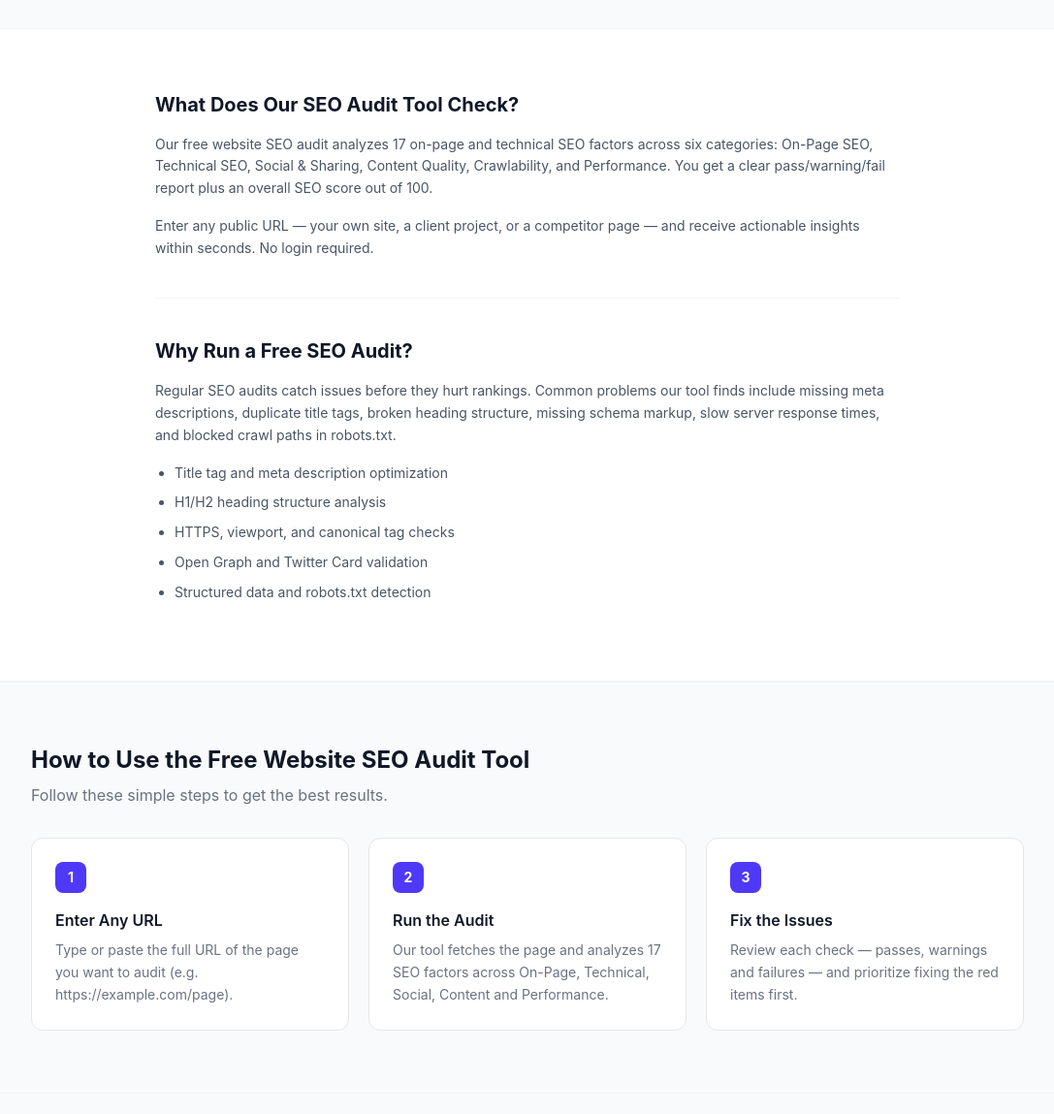
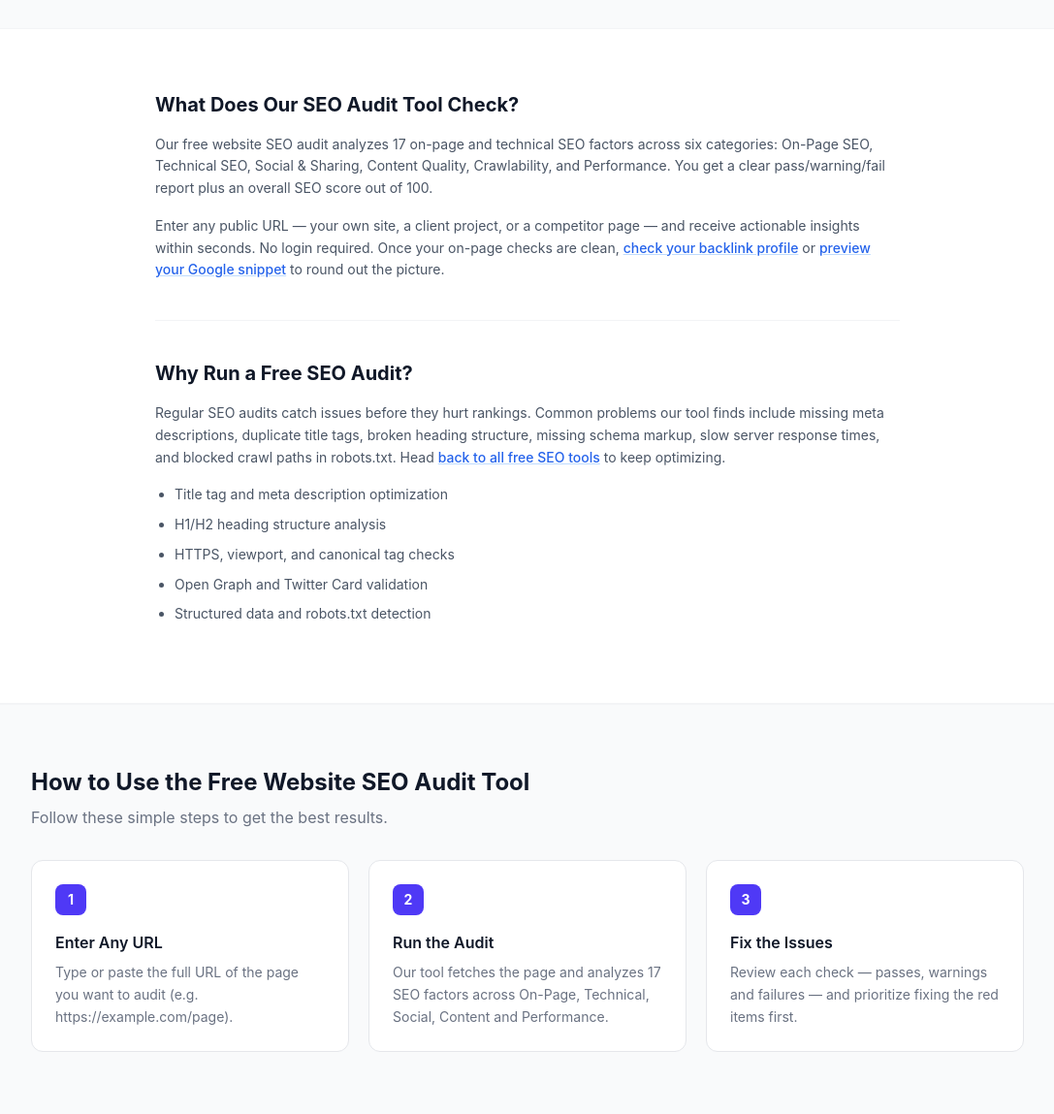
Before and after one commit to haider88ali/rankforge-io, a Laravel app: page /seo-audit-tool in a window 1280 px wide. Shown: the part 573-1722 px from the top of the page at 97% size, without its empty margins (96-1183 px from the left). Run offline with Laravel 12, Linux system fonts and the light colour scheme; style sheets or scripts are compiled from the project's sources.

Commit message:
Add internal links across tool pages for topical authority
Switches tool-page.blade.php's seoContent paragraph output from
escaped ({{ }}) to raw ({!! !!}) so contextual <a href> links can
render, adds a .seo-body link style, and inserts the anchor-text
links from the internal linking plan into each of the 10 tool pages
plus the homepage (hub -> cluster leads, and within-cluster links).

Also fixes two literal <head>/</body> strings in schema-markup.blade.php
that would have rendered as real HTML tags under the new raw output.

Co-Authored-By: Claude Sonnet 5 <noreply@anthropic.com>
Claude-Session: https://claude.ai/code/session_019aY49KrD4iUQe2q2DLgKph

```diff
--- a/resources/css/app.css
+++ b/resources/css/app.css
@@ -3,3 +3,15 @@
 @theme {
     --font-sans: 'Inter', ui-sans-serif, system-ui, sans-serif;
 }
+
+/* Contextual internal links inside SEO body copy (tool-page seoContent) */
+.seo-body a {
+    color: #2563eb;
+    text-decoration: underline;
+    text-decoration-color: #bfdbfe;
+    font-weight: 500;
+}
+
+.seo-body a:hover {
+    text-decoration-color: #2563eb;
+}
--- a/resources/views/components/tool-page.blade.php
+++ b/resources/views/components/tool-page.blade.php
@@ -102,12 +102,12 @@
 {{-- SEO content --}}
 @if (!empty($seoContent))
     <section class="bg-white border-y border-gray-100 py-16 px-4">
-        <div class="max-w-3xl mx-auto">
+        <div class="max-w-3xl mx-auto seo-body">
             @foreach ($seoContent as $i => $block)
                 <article class="{{ $i > 0 ? 'mt-10 pt-10 border-t border-gray-100' : '' }}">
                     <h2 class="text-xl font-bold text-gray-900 mb-4">{{ $block['heading'] }}</h2>
                     @foreach ($block['paragraphs'] ?? [] as $p)
-                        <p class="text-sm text-gray-600 leading-relaxed mb-4">{{ $p }}</p>
+                        <p class="text-sm text-gray-600 leading-relaxed mb-4">{!! $p !!}</p>
                     @endforeach
                     @if (!empty($block['list']))
                         <ul class="text-sm text-gray-600 leading-relaxed space-y-2 list-disc pl-5 mb-4">
--- a/resources/views/pages/home.blade.php
+++ b/resources/views/pages/home.blade.php
@@ -115,13 +115,13 @@
 
     {{-- SEO content --}}
     <section class="bg-white border-t border-gray-200 py-20 px-4">
-        <div class="max-w-3xl mx-auto">
+        <div class="max-w-3xl mx-auto seo-body">
             <h2 class="text-2xl font-bold text-gray-900 mb-4">Free SEO Tools & SEO Kit for Every Marketer</h2>
             <p class="text-sm text-gray-600 leading-relaxed mb-4">
-                SeoKitHub is a free online SEO toolkit with 10 professional-grade tools — no account, no credit card, no limits. Whether you need a backlink checker, website SEO audit, schema markup generator, XML sitemap builder, or SERP preview tool, everything runs instantly in your browser or via lightweight server-side analysis.
+                SeoKitHub is a free online SEO toolkit with 10 professional-grade tools — no account, no credit card, no limits. Whether you need a <a href="/backlink-checker">backlink checker</a>, <a href="/seo-audit-tool">run a free SEO audit</a>, a schema markup generator, an XML sitemap builder, or a SERP preview tool, everything runs instantly in your browser or via lightweight server-side analysis.
             </p>
             <p class="text-sm text-gray-600 leading-relaxed mb-4">
-                Our SEO tools help marketers, bloggers, agencies, and developers optimize websites for Google search. Use the free backlink checker to search and analyze inbound links, run a full SEO audit to find on-page issues, generate JSON-LD structured data for rich results, and create robots.txt and sitemap.xml files to improve crawlability.
+                Our SEO tools help marketers, bloggers, agencies, and developers optimize websites for Google search. Use the free backlink checker to search and analyze inbound links, run a full SEO audit to find on-page issues, <a href="/schema-markup-generator">generate JSON-LD schema markup</a> for rich results, and create robots.txt and sitemap.xml files to improve crawlability. You can also <a href="/keyword-density-checker">check your keyword density</a> to avoid over-optimization, or <a href="/json-formatter">format and validate JSON</a> before dropping it into your structured data.
             </p>
             <h3 class="text-lg font-bold text-gray-900 mb-3 mt-8">Why Choose SeoKitHub?</h3>
             <ul class="text-sm text-gray-600 leading-relaxed space-y-2 list-disc pl-5">
--- a/resources/views/pages/tools/backlink-checker.blade.php
+++ b/resources/views/pages/tools/backlink-checker.blade.php
@@ -28,7 +28,7 @@
                 'SeoKitHub\'s free backlink checker lets you analyze any domain instantly. Enter a website URL and we check critical SEO health signals — SSL/HTTPS, robots.txt, XML sitemap, meta tags, and indexed page count — then point you to trusted free sources for full backlink data.',
             ]],
             ['heading' => 'Why Check Backlinks for SEO?', 'paragraphs' => [
-                'Monitoring backlinks helps you understand your link profile, spot toxic links, track competitor strategies, and find new link-building opportunities. Whether you run a blog, e-commerce store, or agency client site, regular backlink checks should be part of your SEO workflow.',
+                'Monitoring backlinks helps you understand your link profile, spot toxic links, track competitor strategies, and find new link-building opportunities. Whether you run a blog, e-commerce store, or agency client site, regular backlink checks should be part of your SEO workflow. Pair it with a <a href=\'/seo-audit-tool\'>full technical SEO audit</a> or <a href=\'/serp-preview-tool\'>see how your listing looks in search</a> for the complete health picture.',
             ], 'list' => [
                 'Discover who links to your website and your competitors',
                 'Verify domain health signals that affect crawlability and rankings',
--- a/resources/views/pages/tools/image-compressor.blade.php
+++ b/resources/views/pages/tools/image-compressor.blade.php
@@ -25,7 +25,7 @@
         :seoContent="[
             ['heading' => 'Why Image Compression Matters for SEO', 'paragraphs' => [
                 'Page speed is a confirmed Google ranking factor, and images are often the largest files on a webpage. Compressing images before upload can reduce page load time by 50-80% without visible quality loss — improving Core Web Vitals scores and search rankings.',
-                'SeoKitHub\'s image compressor runs entirely in your browser using the Canvas API. Drag and drop JPG, PNG, or WebP files, adjust quality, and download compressed versions instantly. No server upload means your images stay private.',
+                'SeoKitHub\'s image compressor runs entirely in your browser using the Canvas API. Drag and drop JPG, PNG, or WebP files, adjust quality, and download compressed versions instantly. No server upload means your images stay private. Working with image metadata or alt-text JSON? <a href=\'/json-formatter\'>validate your JSON</a> before you ship it.',
             ]],
         ]"
     >
--- a/resources/views/pages/tools/json-formatter.blade.php
+++ b/resources/views/pages/tools/json-formatter.blade.php
@@ -25,7 +25,7 @@
         :seoContent="[
             ['heading' => 'JSON Formatter for Developers & SEOs', 'paragraphs' => [
                 'JSON (JavaScript Object Notation) is used everywhere in web development — API responses, schema markup, configuration files, and structured data. Our JSON formatter beautifies messy JSON into readable indented format, validates syntax, minifies for production, and highlights errors with line numbers.',
-                'Everything runs in your browser. Your data never leaves your device — ideal for sensitive API keys or client data.',
+                'Everything runs in your browser. Your data never leaves your device — ideal for sensitive API keys or client data. If you\'re cleaning up a page\'s assets, <a href=\'/image-compressor\'>compress your images too</a> while you\'re at it.',
             ]],
         ]"
     >
--- a/resources/views/pages/tools/keyword-density.blade.php
+++ b/resources/views/pages/tools/keyword-density.blade.php
@@ -25,7 +25,7 @@
         :seoContent="[
             ['heading' => 'What Is Keyword Density?', 'paragraphs' => [
                 'Keyword density is the percentage of times a target keyword appears in your content relative to total word count. While Google no longer uses a fixed ideal density, analyzing keyword frequency helps you avoid over-optimization (keyword stuffing) and ensure your primary topic is clear to both readers and search engines.',
-                'SeoKitHub\'s keyword density checker analyzes your text, shows top keywords by frequency, calculates density percentages, and flags potential stuffing issues.',
+                'SeoKitHub\'s keyword density checker analyzes your text, shows top keywords by frequency, calculates density percentages, and flags potential stuffing issues. Once your content is balanced, <a href=\'/url-slug-generator\'>clean up your URL slug</a> to match.',
             ]],
         ]"
     >
--- a/resources/views/pages/tools/robots-txt.blade.php
+++ b/resources/views/pages/tools/robots-txt.blade.php
@@ -28,7 +28,7 @@
                 'Our free robots.txt generator helps you create a properly formatted file with user-agent rules, allow/disallow directives, sitemap references, and optional crawl-delay settings — without writing syntax by hand.',
             ]],
             ['heading' => 'Robots.txt Best Practices', 'paragraphs' => [
-                'Always include your XML sitemap URL in robots.txt. Block admin panels, duplicate content, and internal search result pages. Never use robots.txt to hide sensitive data — use authentication instead. Test your file after publishing using Google Search Console\'s robots.txt tester.',
+                'Always include your XML sitemap URL in robots.txt. Block admin panels, duplicate content, and internal search result pages. Never use robots.txt to hide sensitive data — use authentication instead. Test your file after publishing using Google Search Console\'s robots.txt tester. Once it\'s live, <a href=\'/xml-sitemap-generator\'>generate an XML sitemap</a> to reference in it, or <a href=\'/schema-markup-generator\'>add schema markup to your pages</a> next.',
             ]],
         ]"
     >
--- a/resources/views/pages/tools/schema-markup.blade.php
+++ b/resources/views/pages/tools/schema-markup.blade.php
@@ -25,10 +25,10 @@
         :seoContent="[
             ['heading' => 'What Is Schema Markup?', 'paragraphs' => [
                 'Schema markup (structured data) is code you add to your website to help search engines understand your content. When implemented correctly using JSON-LD format, it can earn rich results in Google — FAQ dropdowns, product ratings, article cards, and organization knowledge panels.',
-                'SeoKitHub\'s schema markup generator creates valid JSON-LD you can copy and paste into your site\'s <head> or before </body>. Supports FAQ, Product, Article, and Organization schema types.',
+                'SeoKitHub\'s schema markup generator creates valid JSON-LD you can copy and paste into your site\'s &lt;head&gt; or before &lt;/body&gt;. Supports FAQ, Product, Article, and Organization schema types.',
             ]],
             ['heading' => 'Why Use Structured Data for SEO?', 'paragraphs' => [
-                'Rich results stand out in search results and typically earn higher click-through rates. FAQ schema can expand your listing to take more SERP space. Product schema shows price and availability. Article schema helps Google classify blog content correctly.',
+                'Rich results stand out in search results and typically earn higher click-through rates. FAQ schema can expand your listing to take more SERP space. Product schema shows price and availability. Article schema helps Google classify blog content correctly. Once your schema is in place, <a href=\'/robots-txt-generator\'>generate a robots.txt file</a> and <a href=\'/xml-sitemap-generator\'>build your XML sitemap</a> so Google can find and crawl it.',
             ]],
         ]"
     >
--- a/resources/views/pages/tools/seo-audit.blade.php
+++ b/resources/views/pages/tools/seo-audit.blade.php
@@ -28,12 +28,12 @@
             'heading' => 'What Does Our SEO Audit Tool Check?',
             'paragraphs' => [
                 'Our free website SEO audit analyzes 17 on-page and technical SEO factors across six categories: On-Page SEO, Technical SEO, Social & Sharing, Content Quality, Crawlability, and Performance. You get a clear pass/warning/fail report plus an overall SEO score out of 100.',
-                'Enter any public URL — your own site, a client project, or a competitor page — and receive actionable insights within seconds. No login required.',
+                'Enter any public URL — your own site, a client project, or a competitor page — and receive actionable insights within seconds. No login required. Once your on-page checks are clean, <a href=\'/backlink-checker\'>check your backlink profile</a> or <a href=\'/serp-preview-tool\'>preview your Google snippet</a> to round out the picture.',
             ],
         ],
         [
             'heading' => 'Why Run a Free SEO Audit?',
-            'paragraphs' => ['Regular SEO audits catch issues before they hurt rankings. Common problems our tool finds include missing meta descriptions, duplicate title tags, broken heading structure, missing schema markup, slow server response times, and blocked crawl paths in robots.txt.'],
+            'paragraphs' => ['Regular SEO audits catch issues before they hurt rankings. Common problems our tool finds include missing meta descriptions, duplicate title tags, broken heading structure, missing schema markup, slow server response times, and blocked crawl paths in robots.txt. Head <a href=\'/\'>back to all free SEO tools</a> to keep optimizing.'],
             'list' => [
                 'Title tag and meta description optimization',
                 'H1/H2 heading structure analysis',
--- a/resources/views/pages/tools/serp-preview.blade.php
+++ b/resources/views/pages/tools/serp-preview.blade.php
@@ -25,7 +25,7 @@
         :seoContent="[
             ['heading' => 'Why Preview Your SERP Snippet?', 'paragraphs' => [
                 'Your title tag and meta description are the first things searchers see in Google results. If your title is too long, Google truncates it with an ellipsis (…) — losing important keywords. If your description is weak, searchers scroll past to competitors.',
-                'Our SERP preview tool shows exactly how your listing will appear on desktop and mobile, with pixel-width meters so you know if your title and description fit within Google\'s display limits.',
+                'Our SERP preview tool shows exactly how your listing will appear on desktop and mobile, with pixel-width meters so you know if your title and description fit within Google\'s display limits. Once your snippet looks right, <a href=\'/seo-audit-tool\'>audit the rest of your on-page SEO</a> or <a href=\'/backlink-checker\'>check who\'s linking to this page</a>.',
             ]],
         ]"
     >
--- a/resources/views/pages/tools/url-slug-generator.blade.php
+++ b/resources/views/pages/tools/url-slug-generator.blade.php
@@ -25,7 +25,7 @@
         :seoContent="[
             ['heading' => 'Why SEO-Friendly URL Slugs Matter', 'paragraphs' => [
                 'URL slugs are the readable part of a web address (e.g. /free-backlink-checker). Clean, keyword-rich slugs help users understand page content before clicking and give search engines a clear signal about page topic. Avoid long strings of numbers, special characters, and unnecessary stop words.',
-                'Our URL slug generator converts any title into a clean, lowercase, hyphenated slug optimized for SEO — with options to remove stop words and limit length.',
+                'Our URL slug generator converts any title into a clean, lowercase, hyphenated slug optimized for SEO — with options to remove stop words and limit length. Before you publish, <a href=\'/keyword-density-checker\'>check keyword density on the page</a> the slug belongs to.',
             ]],
         ]"
     >
--- a/resources/views/pages/tools/xml-sitemap.blade.php
+++ b/resources/views/pages/tools/xml-sitemap.blade.php
@@ -25,7 +25,7 @@
         :seoContent="[
             ['heading' => 'Why You Need an XML Sitemap', 'paragraphs' => [
                 'An XML sitemap lists all important pages on your website and helps search engines discover and index them faster. While Google can crawl sites without a sitemap, having one is especially important for new websites, large sites, and pages with few internal links.',
-                'SeoKitHub\'s XML sitemap generator creates a standards-compliant sitemap.xml file you can upload to your server root and submit to Google Search Console and Bing Webmaster Tools.',
+                'SeoKitHub\'s XML sitemap generator creates a standards-compliant sitemap.xml file you can upload to your server root and submit to Google Search Console and Bing Webmaster Tools. Pair it with <a href=\'/schema-markup-generator\'>schema markup on your pages</a> and <a href=\'/robots-txt-generator\'>control over what Google crawls</a> for a complete technical setup.',
             ]],
             ['heading' => 'How to Submit Your Sitemap to Google', 'paragraphs' => [
                 'After generating and uploading sitemap.xml to your website, open Google Search Console → Sitemaps → enter the URL (e.g. https://yoursite.com/sitemap.xml) → Submit. Google will begin crawling the listed URLs, usually within a few days for new sites.',
```
